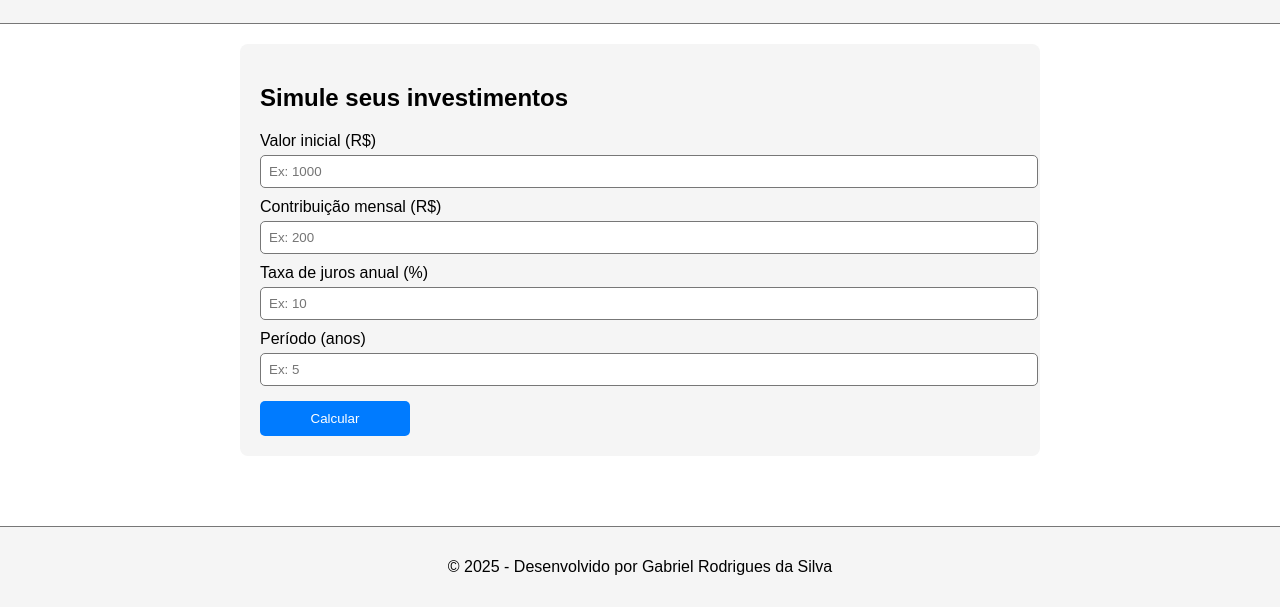
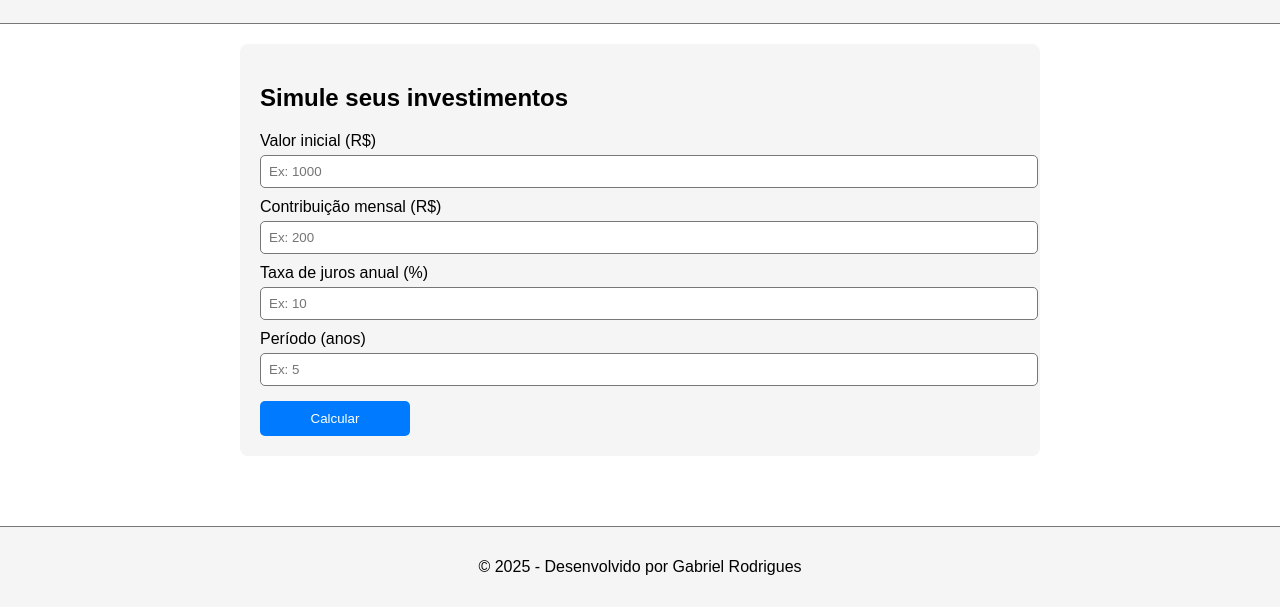
Before and after one commit to egabrielrodrigues/juroscompostos, a plain HTML site: page index.html in a window 1280 px wide. Shown: the part 78-692 px from the top of the page. Drawn offline with nearby package versions, Linux system fonts and the light colour scheme.

Commit message:
Add files via upload

```diff
--- a/index.html
+++ b/index.html
@@ -52,7 +52,6 @@
     <footer class="main-footer">
       <p>
         &copy; <span id="anoAtual"></span> - Desenvolvido por Gabriel Rodrigues
-        da Silva
       </p>
     </footer>
 
```
